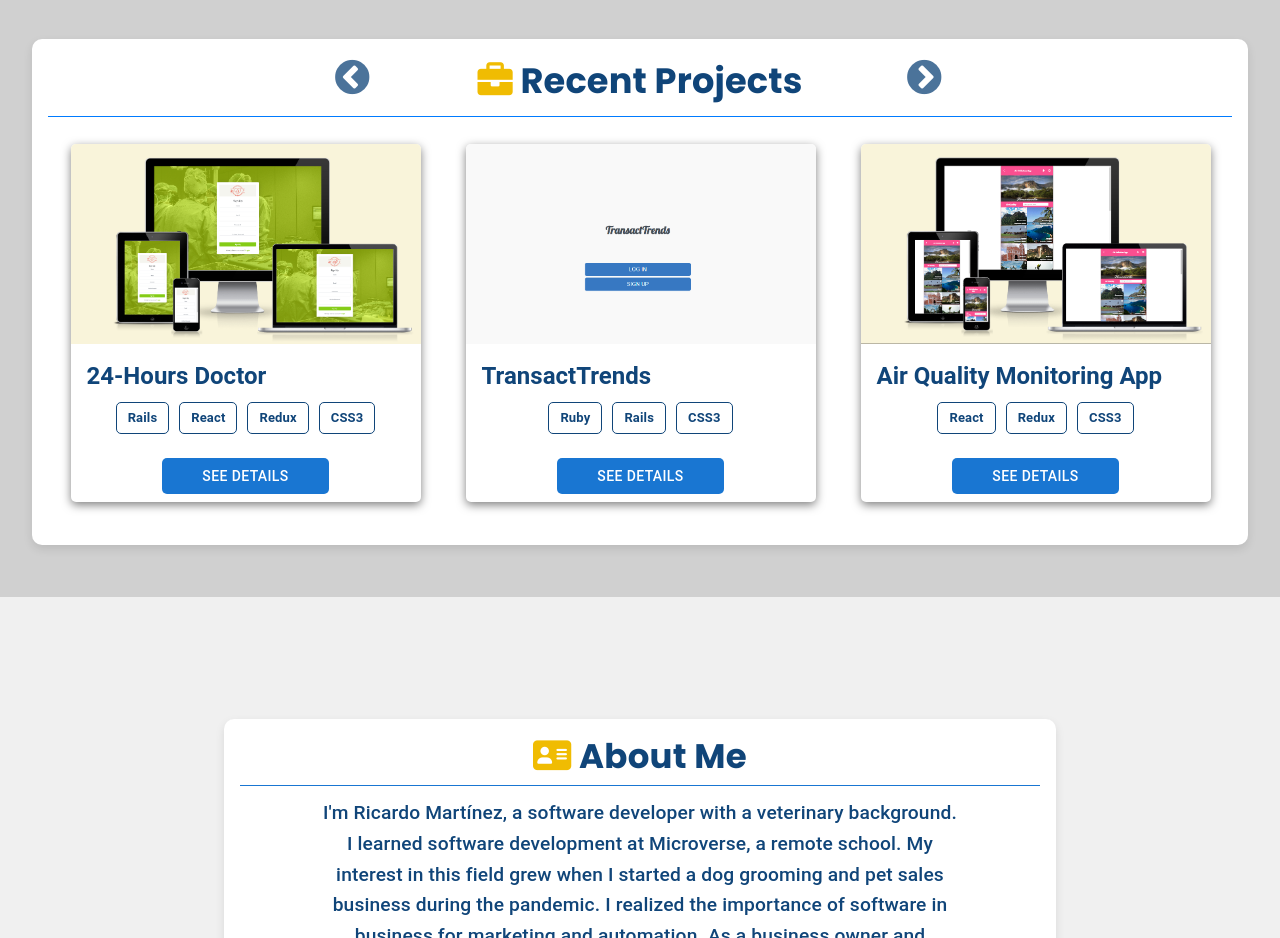
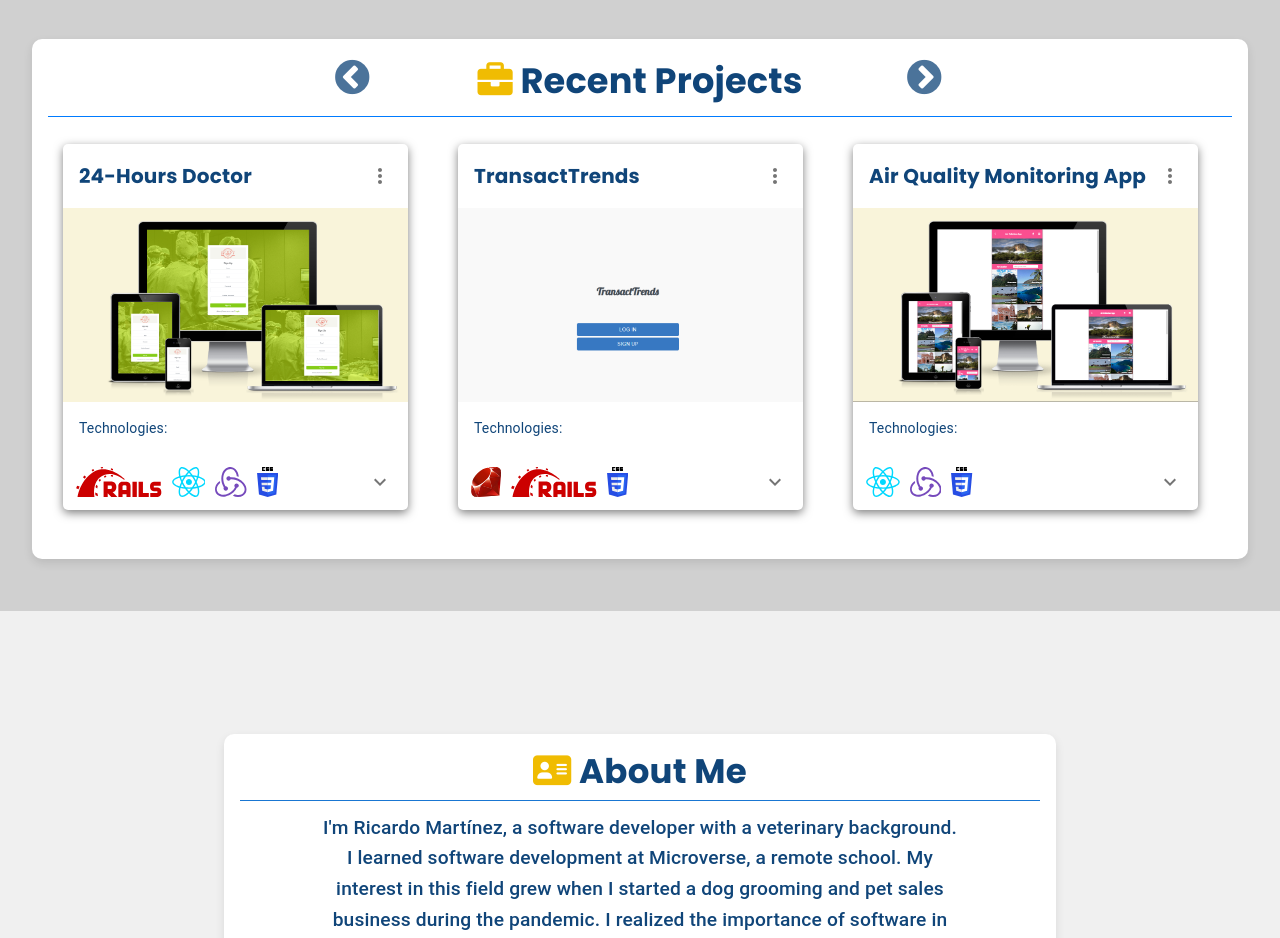
Before and after one commit to bohaz/my-react-portfolio, a React (Create React App) app: page / in a window 1280 px wide. Shown: the part 700-1638 px from the top of the page. Built offline with nearby package versions, Linux system fonts and the light colour scheme.

Commit message:
Change cards

```diff
--- a/src/components/ProjectCard.jsx
+++ b/src/components/ProjectCard.jsx
@@ -1,12 +1,52 @@
 import React from 'react';
+import PropTypes from 'prop-types';
+import { styled } from '@mui/material/styles';
 import {
-  Card, CardActions, CardContent, CardMedia, Button, Typography, Chip,
+  Card, CardHeader, CardMedia, CardContent, CardActions, Collapse, IconButton, Typography,
 } from '@mui/material';
-import PropTypes from 'prop-types';
+import ExpandMoreIcon from '@mui/icons-material/ExpandMore';
+import MoreVertIcon from '@mui/icons-material/MoreVert';
+// eslint-disable-next-line import/no-extraneous-dependencies
+import { Icon } from '@iconify/react';
+
+const ExpandMore = styled(({ expand, ...otherProps }) => (
+  // eslint-disable-next-line react/jsx-props-no-spreading
+  <IconButton {...otherProps} />
+))(({ theme, expand }) => ({
+  transform: !expand ? 'rotate(0deg)' : 'rotate(180deg)',
+  marginLeft: 'auto',
+  transition: theme.transitions.create('transform', {
+    duration: theme.transitions.duration.shortest,
+  }),
+}));
 
 function ProjectCard({
-  title, imageUrl, technologies, onDetailsClick,
+  title, imageUrl, description, technologies, onDetailsClick,
 }) {
+  const [expanded, setExpanded] = React.useState(false);
+
+  const handleExpandClick = () => {
+    setExpanded(!expanded);
+  };
+
+  const handleMoreClick = () => {
+    // Aquí invocamos la función onDetailsClick con todos los detalles del proyecto
+    onDetailsClick({
+      title, imageUrl, description, technologies,
+    });
+  };
+
+  const technologyIcons = {
+    React: 'logos:react',
+    Redux: 'logos:redux',
+    Ruby: 'logos:ruby',
+    Bootstrap: 'logos:bootstrap',
+    CSS3: 'logos:css-3',
+    HTML: 'logos:html-5',
+    Javascript: 'logos:javascript',
+    Rails: 'logos:rails',
+  };
+
   const cardStyle = {
     width: '350px',
     height: 'auto',
@@ -17,66 +57,65 @@ function ProjectCard({
     backgroundColor: '#ffffff',
   };
 
-  const chipStyle = {
-    borderRadius: '5px',
+  const titleStyle = {
+    fontFamily: 'Poppins, sans-serif',
     fontWeight: 'bold',
-    border: '#104579 solid 1px',
+    fontSize: '1.25rem',
     color: '#104579',
   };
 
   return (
-
-    <div style={{
-      display: 'flex', justifyContent: 'center', width: '100%',
-    }}
-    >
     <Card
       style={cardStyle}
-        onMouseEnter={(e) => { e.currentTarget.style.transform = 'scale(1.05)'; }}
+      onMouseEnter={(e) => { e.currentTarget.style.transform = 'scale(1.02)'; }}
       onMouseLeave={(e) => { e.currentTarget.style.transform = 'scale(1)'; }}
+      sx={{ maxWidth: 345 }}
     >
+      <CardHeader
+        action={(
+          <IconButton aria-label="settings" onClick={handleMoreClick}>
+            <MoreVertIcon />
+          </IconButton>
+          )}
+        title={
+          <Typography style={titleStyle}>{title}</Typography>
+          }
+      />
       <CardMedia
         component="img"
-          height="200"
+        height="194"
         image={imageUrl}
-          alt={`Image of ${title}`}
+        alt={title}
       />
       <CardContent>
-          <Typography gutterBottom variant="h5" component="div" sx={{ fontWeight: 'bold', color: '#104579' }}>
-            {title}
+        <Typography variant="body2" color="#104579">
+          Technologies:
         </Typography>
-          <div style={{
-            display: 'flex', justifyContent: 'center', flexWrap: 'wrap', gap: '10px', marginTop: '10px',
-          }}
-          >
+      </CardContent>
+      <CardActions disableSpacing>
+        <div style={{ display: 'flex', flexWrap: 'wrap', justifyContent: 'center' }}>
           {technologies.map((tech) => (
-              <Chip key={tech} label={tech} variant="outlined" sx={chipStyle} />
+            <Icon key={tech} icon={technologyIcons[tech] || 'emojione:question-mark'} style={{ fontSize: '30px', margin: '5px' }} />
           ))}
 
         </div>
+        <ExpandMore
+          expand={expanded}
+          onClick={handleExpandClick}
+          aria-expanded={expanded}
+          aria-label="show more"
+        >
+          <ExpandMoreIcon />
+        </ExpandMore>
+      </CardActions>
+      <Collapse in={expanded} timeout="auto" unmountOnExit>
+        <CardContent>
+          <CardContent>
+            <Typography paragraph>{description}</Typography>
           </CardContent>
-        <CardActions style={{ justifyContent: 'center' }}>
-          <Button
-            sx={{
-              width: '50%',
-              margin: '0 auto',
-              display: 'block',
-              backgroundColor: 'primary.main',
-              color: 'white',
-              borderRadius: '5px',
-              '&:hover': {
-                backgroundColor: 'white',
-                color: 'primary.main',
-              },
-            }}
-            onClick={() => onDetailsClick({ title, imageUrl, technologies })}
-          >
-            See Details
-          </Button>
-        </CardActions>
+        </CardContent>
+      </Collapse>
     </Card>
-    </div>
-
   );
 }
 
@@ -84,6 +123,7 @@ ProjectCard.propTypes = {
   title: PropTypes.string.isRequired,
   imageUrl: PropTypes.string.isRequired,
   technologies: PropTypes.arrayOf(PropTypes.string).isRequired,
+  description: PropTypes.string.isRequired,
   onDetailsClick: PropTypes.func.isRequired,
 };
 
```
Lines whose indentation alone changed are shown as unchanged.
